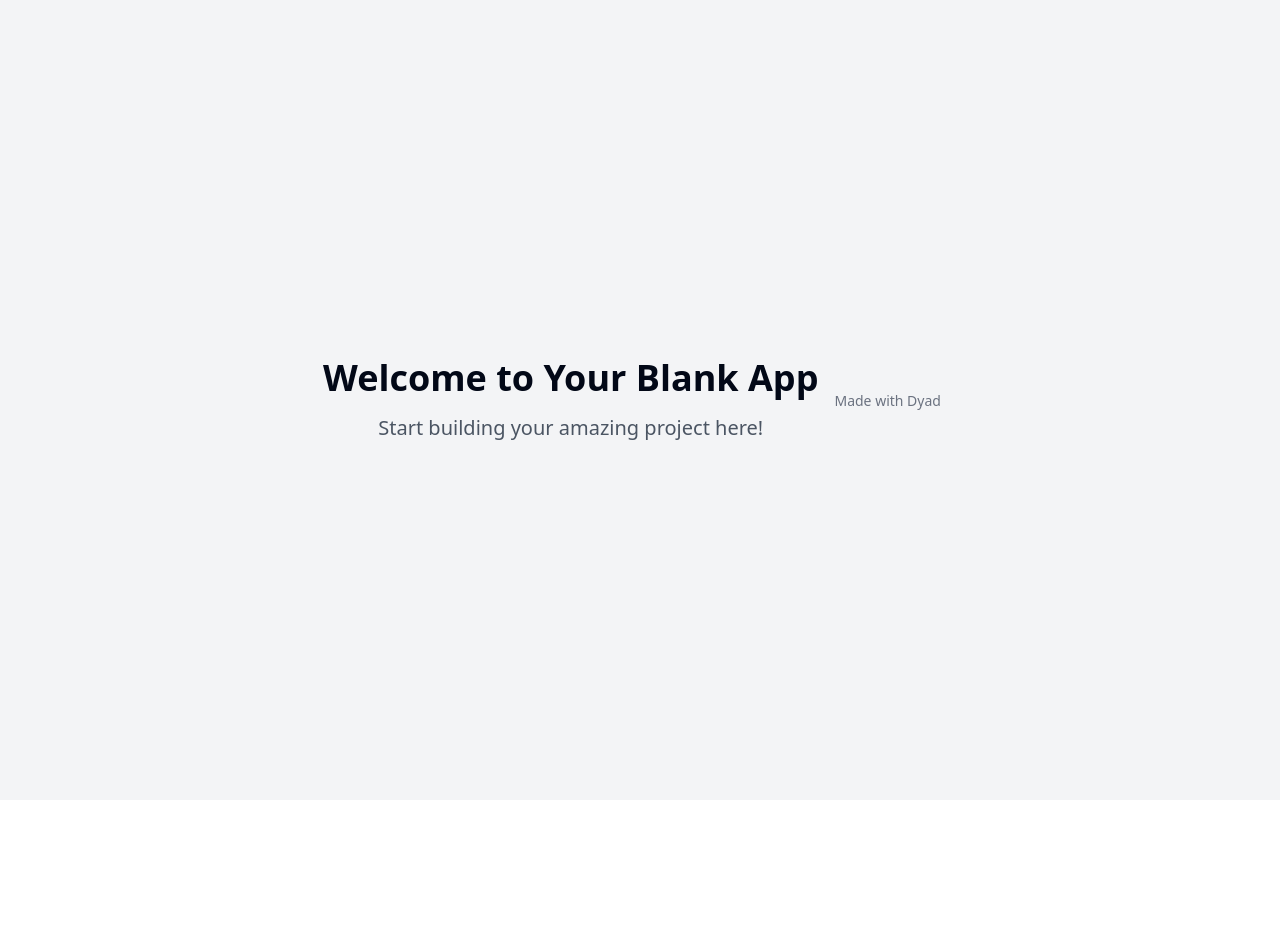
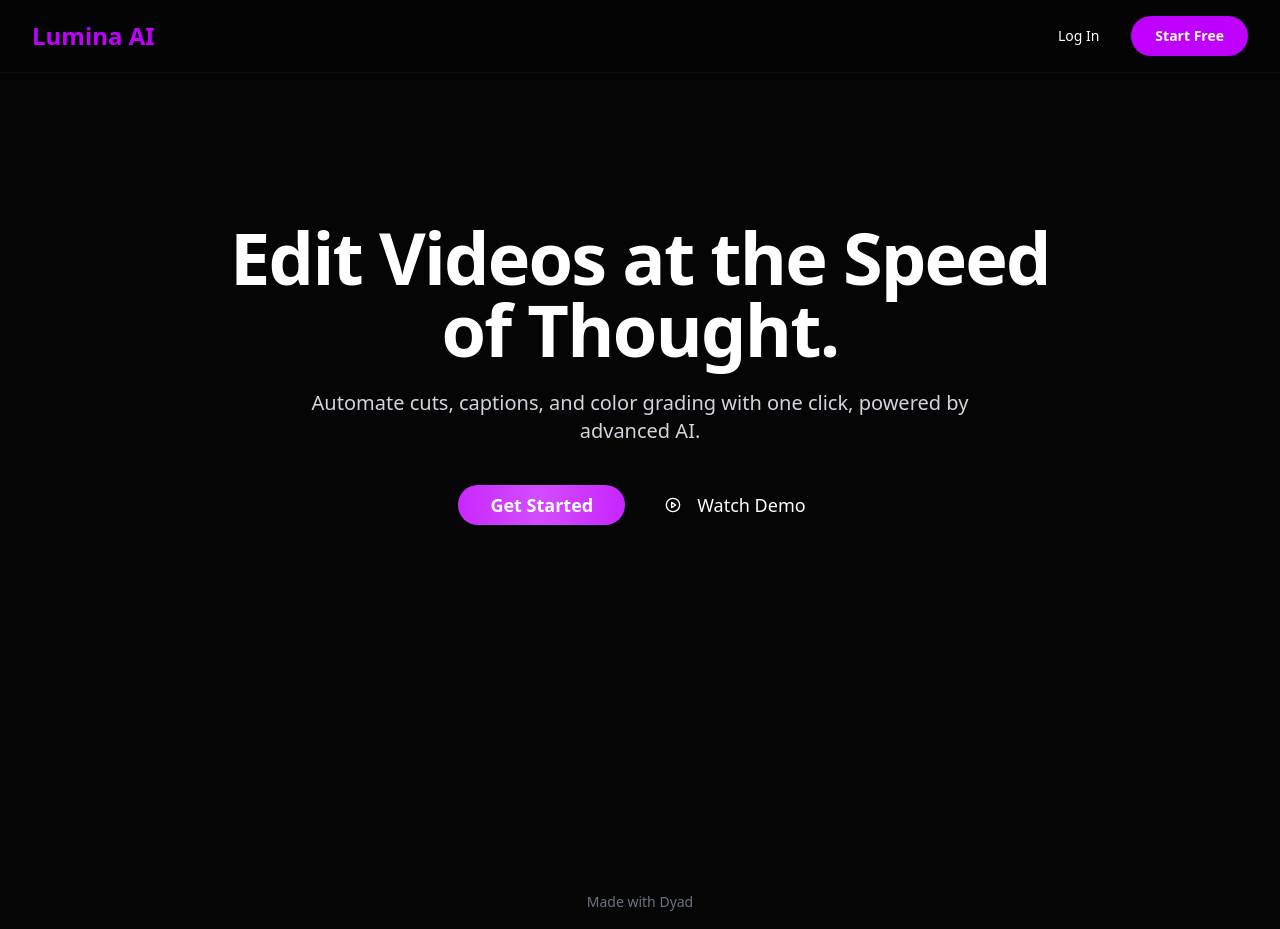
Before and after one commit to udaychanpa635/clever-lobster-yawn, a React (Vite) app: page / in a window 1280 px wide. Before the commit the page ends 800 px from the top, so only its background shows below. Built offline with nearby package versions, Linux system fonts and the light colour scheme.

Commit message:
[dyad] wrote 6 file(s), added framer-motion package(s)

```diff
--- a/package.json
+++ b/package.json
@@ -45,6 +45,7 @@
     "cmdk": "^1.0.0",
     "date-fns": "^3.6.0",
     "embla-carousel-react": "^8.3.0",
+    "framer-motion": "^12.23.26",
     "input-otp": "^1.2.4",
     "lucide-react": "^0.462.0",
     "next-themes": "^0.3.0",
--- /dev/null
+++ b/src/components/layout/Navbar.tsx
@@ -0,0 +1,33 @@
+"use client";
+
+import React from 'react';
+import { motion } from 'framer-motion';
+import { Button } from '@/components/ui/button';
+import { Link } from 'react-router-dom';
+
+const Navbar = () => {
+  return (
+    <motion.nav
+      initial={{ y: -100, opacity: 0 }}
+      animate={{ y: 0, opacity: 1 }}
+      transition={{ duration: 0.5 }}
+      className="sticky top-0 z-50 w-full bg-midnight-black/70 backdrop-blur-md border-b border-deep-charcoal/50 py-4"
+    >
+      <div className="container mx-auto flex items-center justify-between px-4 md:px-8">
+        <Link to="/" className="text-2xl font-bold text-electric-violet">
+          Lumina AI
+        </Link>
+        <div className="flex items-center space-x-4">
+          <Button variant="ghost" className="text-white hover:text-electric-violet">
+            Log In
+          </Button>
+          <Button className="bg-electric-violet text-white hover:bg-electric-violet/90 rounded-full px-6 py-2 font-semibold">
+            Start Free
+          </Button>
+        </div>
+      </div>
+    </motion.nav>
+  );
+};
+
+export default Navbar;
--- /dev/null
+++ b/src/components/sections/Hero.tsx
@@ -0,0 +1,82 @@
+"use client";
+
+import React, { useState, useEffect } from 'react';
+import { motion, useScroll, useTransform } from 'framer-motion';
+import { Button } from '@/components/ui/button';
+import { PlayCircle } from 'lucide-react';
+
+const Hero = () => {
+  const [mousePosition, setMousePosition] = useState({ x: 0, y: 0 });
+
+  useEffect(() => {
+    const handleMouseMove = (event: MouseEvent) => {
+      setMousePosition({ x: event.clientX, y: event.clientY });
+    };
+
+    window.addEventListener('mousemove', handleMouseMove);
+    return () => {
+      window.removeEventListener('mousemove', handleMouseMove);
+    };
+  }, []);
+
+  const { scrollYProgress } = useScroll();
+  const opacity = useTransform(scrollYProgress, [0, 0.2], [1, 0]);
+  const y = useTransform(scrollYProgress, [0, 0.2], [0, -100]);
+
+  return (
+    <motion.section
+      initial={{ opacity: 0, y: 50 }}
+      animate={{ opacity: 1, y: 0 }}
+      transition={{ duration: 0.8, delay: 0.3 }}
+      style={{ opacity, y }}
+      className="relative min-h-screen flex flex-col items-center justify-center text-center bg-midnight-black text-white overflow-hidden p-4"
+    >
+      {/* Glowing Orb */}
+      <motion.div
+        className="absolute w-96 h-96 rounded-full bg-electric-violet/30 blur-3xl opacity-50"
+        animate={{
+          x: mousePosition.x - 200,
+          y: mousePosition.y - 200,
+        }}
+        transition={{ type: "spring", stiffness: 50, damping: 20 }}
+        style={{
+          background: 'radial-gradient(circle, var(--electric-violet) 0%, transparent 70%)',
+        }}
+      />
+      <motion.div
+        className="absolute w-80 h-80 rounded-full bg-cyber-lime/30 blur-3xl opacity-50"
+        animate={{
+          x: mousePosition.x - 150,
+          y: mousePosition.y - 150,
+        }}
+        transition={{ type: "spring", stiffness: 50, damping: 20, delay: 0.1 }}
+        style={{
+          background: 'radial-gradient(circle, var(--cyber-lime) 0%, transparent 70%)',
+        }}
+      />
+
+      <div className="relative z-10 max-w-4xl mx-auto">
+        <h1 className="text-4xl md:text-6xl lg:text-7xl font-extrabold tracking-tight mb-6 font-sans">
+          Edit Videos at the Speed of Thought.
+        </h1>
+        <p className="text-lg md:text-xl text-gray-300 mb-10 max-w-2xl mx-auto">
+          Automate cuts, captions, and color grading with one click, powered by advanced AI.
+        </p>
+        <div className="flex flex-col sm:flex-row items-center justify-center space-y-4 sm:space-y-0 sm:space-x-6">
+          <Button
+            className="relative bg-electric-violet text-white hover:bg-electric-violet/90 rounded-full px-8 py-3 text-lg font-semibold overflow-hidden
+                       before:content-[''] before:absolute before:inset-0 before:bg-[length:200%_100%] before:animate-shimmer before:bg-gradient-to-r before:from-transparent before:via-white/30 before:to-transparent"
+          >
+            Get Started
+          </Button>
+          <Button variant="ghost" className="text-white hover:text-cyber-lime flex items-center space-x-2 text-lg">
+            <PlayCircle className="w-6 h-6" />
+            <span>Watch Demo</span>
+          </Button>
+        </div>
+      </div>
+    </motion.section>
+  );
+};
+
+export default Hero;
--- a/src/pages/Index.tsx
+++ b/src/pages/Index.tsx
@@ -1,16 +1,15 @@
-// Update this page (the content is just a fallback if you fail to update the page)
+"use client";
 
 import { MadeWithDyad } from "@/components/made-with-dyad";
+import Navbar from "@/components/layout/Navbar";
+import Hero from "@/components/sections/Hero";
 
 const Index = () => {
   return (
-    <div className="min-h-screen flex items-center justify-center bg-gray-100">
-      <div className="text-center">
-        <h1 className="text-4xl font-bold mb-4">Welcome to Your Blank App</h1>
-        <p className="text-xl text-gray-600">
-          Start building your amazing project here!
-        </p>
-      </div>
+    <div className="min-h-screen bg-midnight-black text-white">
+      <Navbar />
+      <Hero />
+      {/* Other sections will be added here */}
       <MadeWithDyad />
     </div>
   );
--- a/tailwind.config.ts
+++ b/tailwind.config.ts
@@ -62,6 +62,11 @@ export default {
           border: "hsl(var(--sidebar-border))",
           ring: "hsl(var(--sidebar-ring))",
         },
+        // Custom colors for Lumina AI theme
+        'electric-violet': '#BF00FF', // Example hex for Electric Violet
+        'cyber-lime': '#CCFF00',     // Example hex for Cyber Lime
+        'deep-charcoal': '#1A1A1A',  // Example hex for Deep Charcoal
+        'midnight-black': '#050505', // Example hex for Midnight Black
       },
       borderRadius: {
         lg: "var(--radius)",
@@ -85,10 +90,19 @@ export default {
             height: "0",
           },
         },
+        shimmer: {
+          from: {
+            backgroundPosition: "0 0",
+          },
+          to: {
+            backgroundPosition: "-200% 0",
+          },
+        },
       },
       animation: {
         "accordion-down": "accordion-down 0.2s ease-out",
         "accordion-up": "accordion-up 0.2s ease-out",
+        shimmer: "shimmer 2s infinite linear",
       },
     },
   },
```
Also changed, not shown: 1 other file (tests, documents, lock files or other folders).
